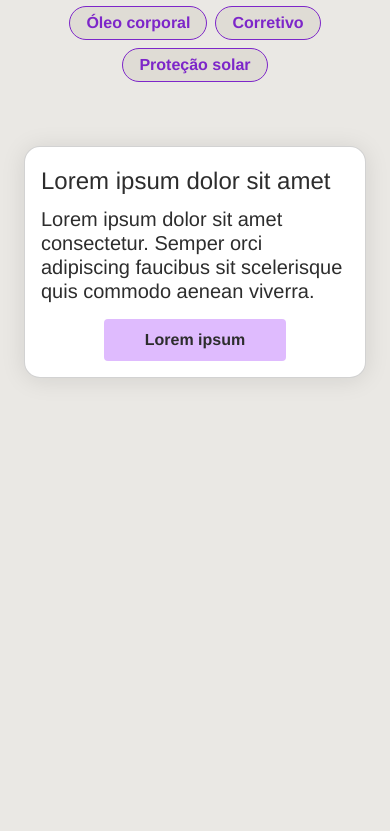
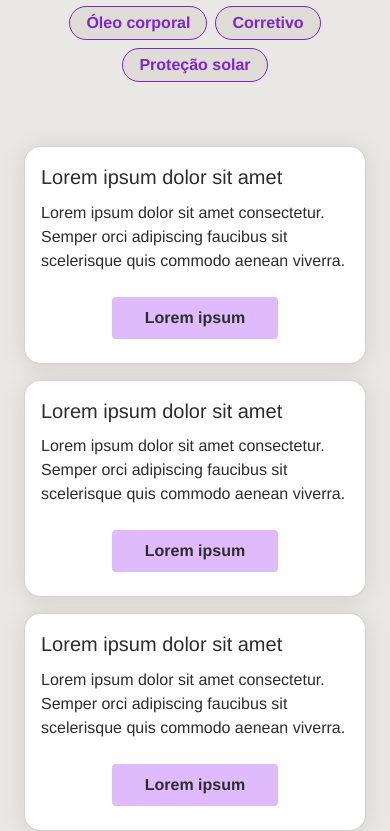
Before and after one commit to lshv04/Monks1, a React (Vite) app: page / in a window 390 px wide. Shown: the part 4186-5017 px from the top of the page. Before the commit the page ends 4596 px from the top, so only its background shows below. Built offline with nearby package versions, Linux system fonts and the light colour scheme.

Commit message:
Finalizado section6

```diff
--- a/src/components/CardSection6.jsx
+++ b/src/components/CardSection6.jsx
@@ -1,19 +1,18 @@
-import React from 'react'
+import React from 'react';
 import styles from './CardSection6.module.css'; // Caminho para a folha de estilo
 
-
-const CardSection6 = () => {
+const CardSection6 = ({ title, text }) => {
     return (
-        <div className={`card ${styles.cardContainer}`} >
+        <div className={`card ${styles.cardContainer}`}>
             <div className={`card-body ${styles.cardBody}`}>
                 {/* Título do Card */}
                 <h5 className={`card-title ${styles.cardTitle}`}>
-                    Lorem ipsum dolor sit amet
+                    {title}
                 </h5>
 
                 {/* Texto do Card */}
                 <p className={`card-text ${styles.cardText}`}>
-                    Lorem ipsum dolor sit amet consectetur. Semper orci adipiscing faucibus sit scelerisque quis commodo aenean viverra.
+                    {text}
                 </p>
 
                 {/* Botão do Card */}
@@ -24,7 +23,7 @@ const CardSection6 = () => {
                 </div>
             </div>
         </div>
-    )
-}
+    );
+};
 
-export default CardSection6
+export default CardSection6;
--- a/src/components/CardSection6.module.css
+++ b/src/components/CardSection6.module.css
@@ -17,6 +17,7 @@
     color: #2D2D2D !important;
 }
 .customBtn {
+    margin: 0.5rem 0 0.5rem 0;
     background-color: #DFBBFE; /* Cor de fundo */
     color:#2D2D2D;
     padding: 8px 40px; /* Espaçamento interno */
@@ -29,3 +30,27 @@
     background-color: #c9a6f4; /* Cor ao passar o mouse */
 
 }
+
+@media (max-width:465px) {
+    .cardTitle{
+        font-size: 1.25rem;
+        line-height: 1.85rem;
+
+
+    }
+    .cardText{
+        font-size: 1rem;
+        line-height: 1.5rem;
+
+
+    }
+
+    }
+    @media (max-width:820px) {
+
+        .customBtn {
+
+            font-size:1rem !important;
+            padding: 8px 32px; /* Espaçamento interno */
+        }
+        }
--- a/src/components/Section6.jsx
+++ b/src/components/Section6.jsx
@@ -8,13 +8,22 @@ const Section6 = () => {
             <div className={`container bord ${styles.innerContainer}`}>
                 <div className={`row ${styles.gridRow}`}>
                     <div className={`col-12 col-md-4 bord ${styles.gridColumn}`}>
-                       <CardSection6/>
+                        <CardSection6
+                            title="Lorem ipsum dolor sit amet"
+                            text="Lorem ipsum dolor sit amet consectetur. Semper orci adipiscing faucibus sit scelerisque quis commodo aenean viverra."
+                        />
                     </div>
                     <div className={`col-12 col-md-4 bord ${styles.gridColumn}`}>
-
+                        <CardSection6
+                            title="Lorem ipsum dolor sit amet"
+                            text="Lorem ipsum dolor sit amet consectetur. Semper orci adipiscing faucibus sit scelerisque quis commodo aenean viverra."
+                        />
                     </div>
                     <div className={`col-12 col-md-4 bord ${styles.gridColumn}`}>
-
+                        <CardSection6
+                            title="Lorem ipsum dolor sit amet"
+                            text="Lorem ipsum dolor sit amet consectetur. Semper orci adipiscing faucibus sit scelerisque quis commodo aenean viverra."
+                        />
                     </div>
                 </div>
             </div>
--- a/src/components/Section6.module.css
+++ b/src/components/Section6.module.css
@@ -18,7 +18,7 @@
 }
 
 /* Responsividade */
-@media (max-width: 768px) {
+@media (max-width: 465px) {
     .gridRow {
 
         gap: 1rem; /* Espaçamento menor */
```
